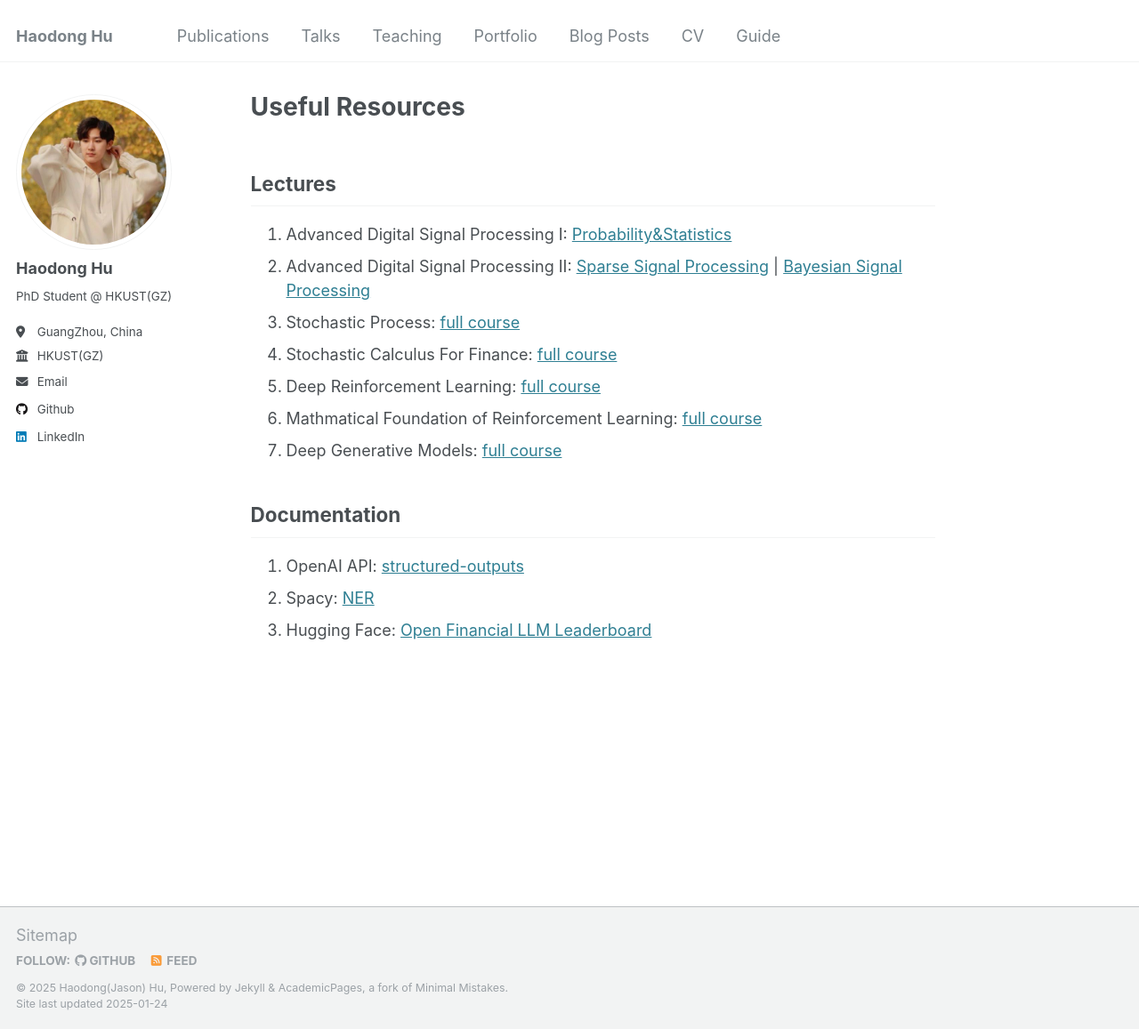
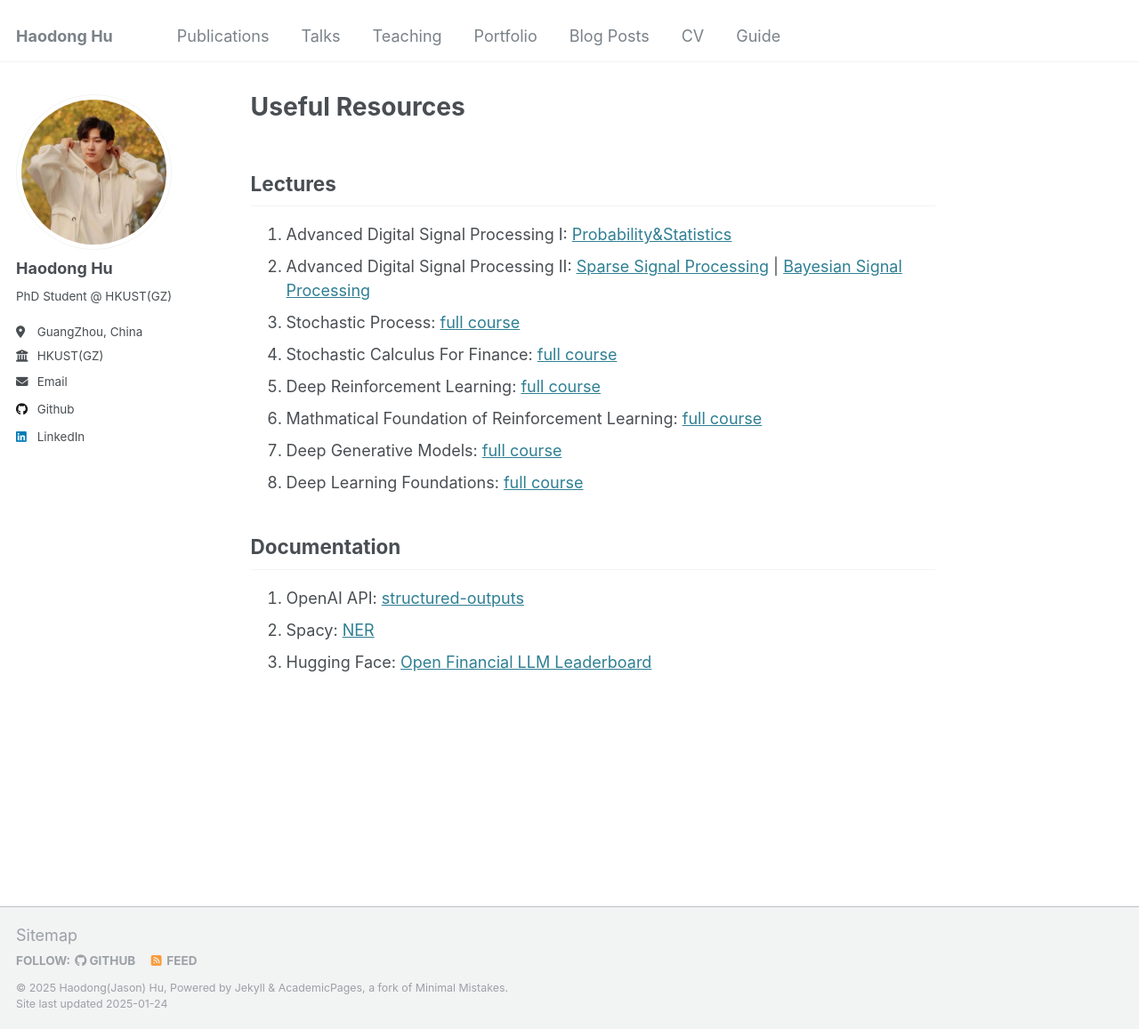
Before and after one commit to coolknow/coolknow.github.io, a Jekyll site: the page built from _pages/about.md, in a window 1280 px wide and 1157 px high. Shown: the whole window at 89% size. Built offline with Jekyll 4.4.1, drawn with Linux system fonts in a browser that asks for light colours.

Commit message:
Update about.md

```diff
--- a/_pages/about.md
+++ b/_pages/about.md
@@ -15,6 +15,7 @@ redirect_from:
 5. Deep Reinforcement Learning: [full course](https://www.bilibili.com/video/BV12o4y197US)
 6. Mathmatical Foundation of Reinforcement Learning: [full course](https://www.bilibili.com/video/BV1sd4y167NS)
 7. Deep Generative Models: [full course](https://www.bilibili.com/video/BV1yq421A7ig)
+8. Deep Learning Foundations: [full course](https://youtu.be/6Nctj1GCFVo?si=JlGTt_ZVS1qDurb3)
 
 ## Documentation
 1. OpenAI API: [structured-outputs](https://platform.openai.com/docs/guides/structured-outputs)
```
